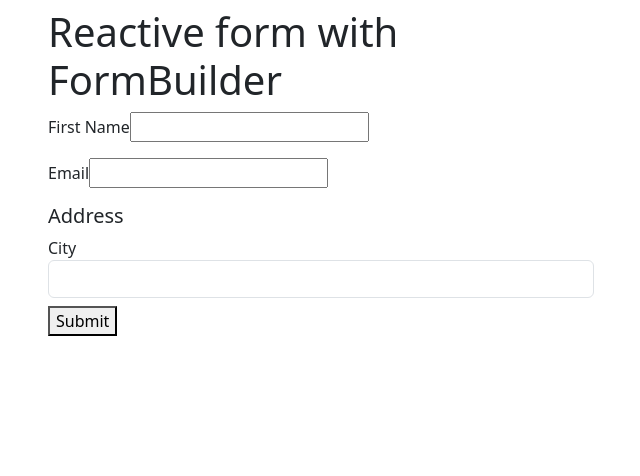
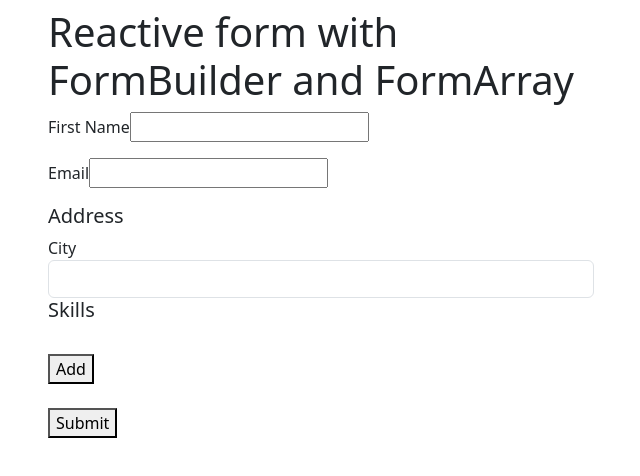
Before and after one commit to faiz-webdev/angular-bootcamp, an Angular app: page / in a window 1280 px wide. Shown: the top 476 px of the page, without its empty margins (34-674 px from the left). Built offline with nearby package versions, Linux system fonts and the light colour scheme.

Commit message:
formArrar dynamic form -5

```diff
--- a/src/app/reactive-form-formbuilder/reactive-form-formbuilder.component.html
+++ b/src/app/reactive-form-formbuilder/reactive-form-formbuilder.component.html
@@ -1,7 +1,7 @@
 <div class="container">
     <div class="row align-items-start">
       <div class="col-md-6">
-        <h1 class="my-2">Reactive form with FormBuilder</h1>
+        <h1 class="my-2">Reactive form with FormBuilder and FormArray</h1>
         <form [formGroup]="contactForm" (ngSubmit)="onSubmit()">
           <p>
             <label for="firstname">First Name </label>
@@ -38,6 +38,28 @@
               </span>
             </div>
           </div>
+          <h5>Skills</h5>
+          <div formArrayName="skills">
+            <div *ngFor="let skil of skills.controls; let i=index">
+                <div [formGroupName]="i">
+                    <div>
+                        skill name-{{i}} : <input type="text" formControlName="skill">
+                        <span class="text-danger" *ngIf="submitted && skil.get('skill')?.errors?.['required']">
+                            Skill is required!
+                        </span>
+                    </div>
+                    <div>
+                        exp: <input type="text" formControlName="exp">
+                    </div>
+
+                    <button (click)="removeSkill(i)">Remove</button>
+                </div>
+            </div>
+          </div>
+          <p>
+            <br>
+            <button type="button" (click)="addSkills()">Add</button>
+          </p>
           <p><button type="submit" class="my-2">Submit</button></p>
         </form>
       </div>
--- a/src/app/reactive-form-formbuilder/reactive-form-formbuilder.component.ts
+++ b/src/app/reactive-form-formbuilder/reactive-form-formbuilder.component.ts
@@ -1,5 +1,5 @@
 import { Component, OnInit } from '@angular/core';
-import { FormBuilder, FormGroup, Validators } from '@angular/forms';
+import { FormArray, FormBuilder, FormGroup, Validators } from '@angular/forms';
 
 @Component({
   selector: 'app-reactive-form-formbuilder',
@@ -18,6 +18,7 @@ export class ReactiveFormFormbuilderComponent implements OnInit {
       address: this.formBuilder.group({
         city: ['', [Validators.required]],
       }),
+      skills: this.formBuilder.array([]),
     });
   }
 
@@ -37,6 +38,26 @@ export class ReactiveFormFormbuilderComponent implements OnInit {
   }
 
   get city() {
-    return this.contactForm.get("address")?.get('city');
+    return this.contactForm.get('address')?.get('city');
   }
+
+  get skills(): FormArray {
+    return this.contactForm.get('skills') as FormArray;
+  }
+
+  newSkill(): FormGroup {
+    return this.formBuilder.group({
+      skill: ['', Validators.required],
+      exp: [''],
+    });
+  }
+
+  addSkills() {
+    this.skills.push(this.newSkill());
+  }
+
+  removeSkill(i:number) {
+    this.skills.removeAt(i);
+  }
+
 }
```
Also changed, not shown: 1 other file (tests, documents, lock files or other folders).
